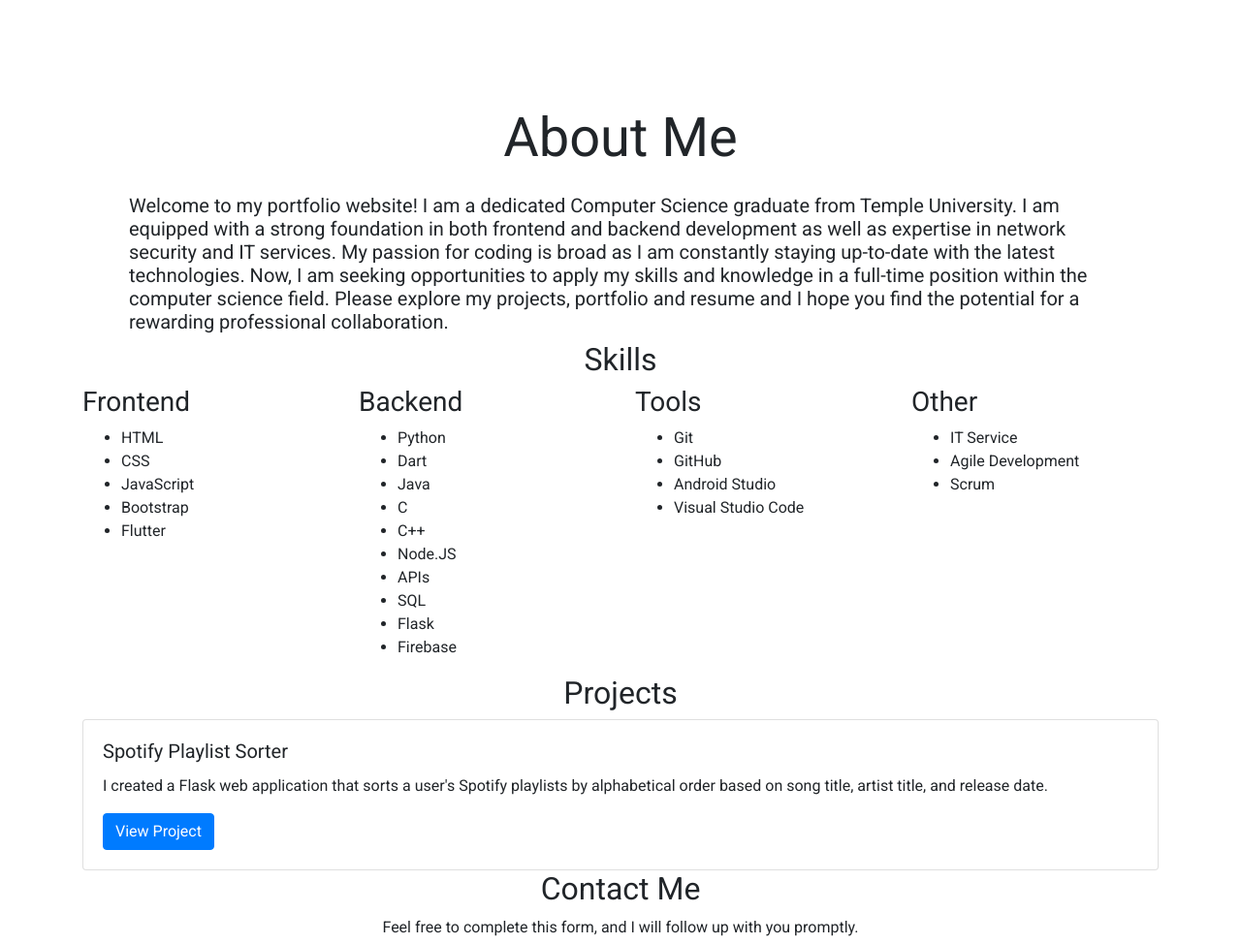
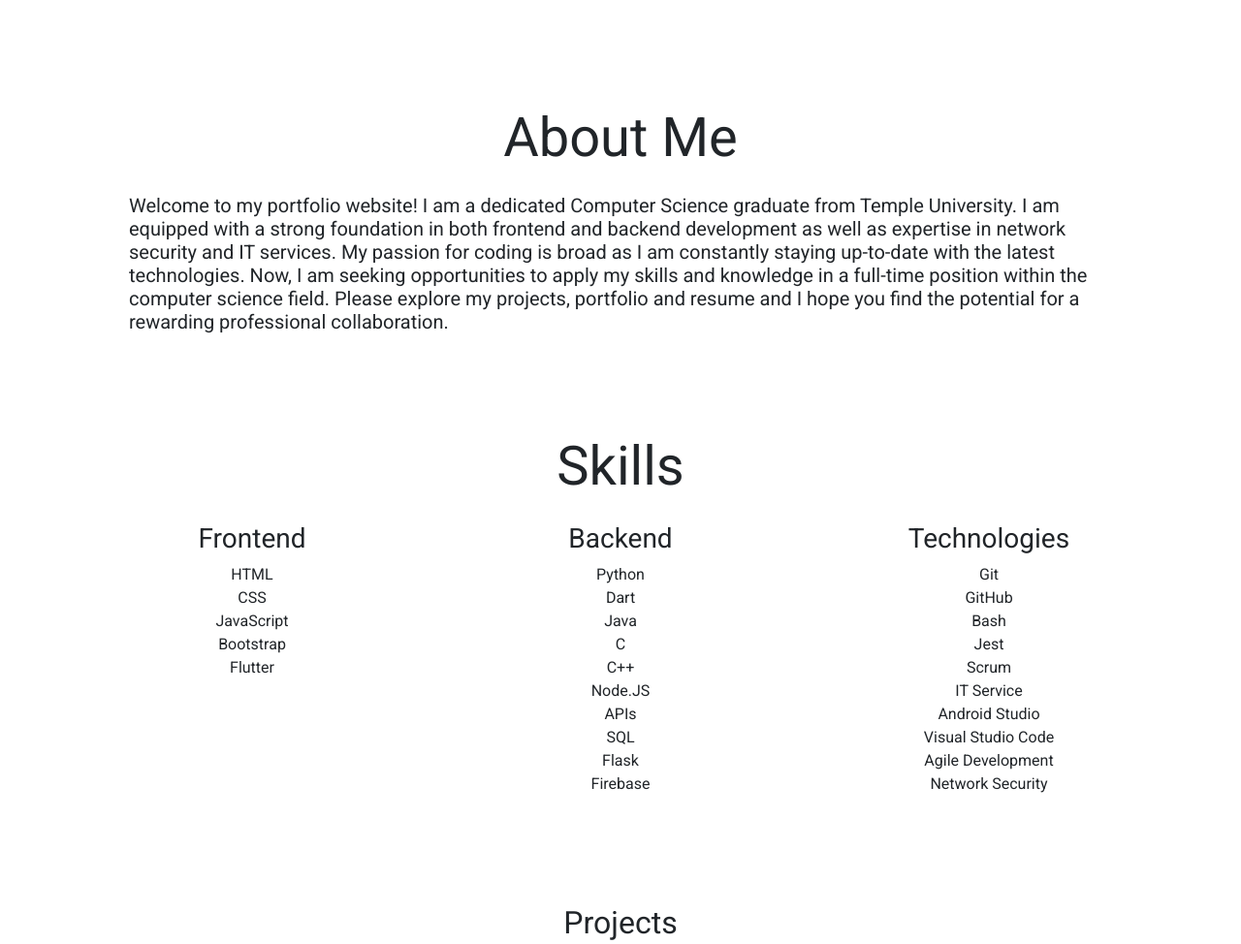
Before and after one commit to tweiss9/portfolio, a website: page public/index.html in a window 1280 px wide. Shown: the part 470-1444 px from the top of the page at 97% size. Drawn offline with nearby package versions, Linux system fonts and the light colour scheme.

Commit message:
better skills section

```diff
--- a/public/index.html
+++ b/public/index.html
@@ -94,7 +94,7 @@
     </section>
 
     <!-- About Me Section -->
-    <section id="about-me" class="">
+    <section id="about-me" class="pb-5 mb-5">
       <div class="container">
         <h2 class="text-center display-4 mb-4">About Me</h2>
         <h5 class="ml-5 mr-5">
@@ -112,13 +112,13 @@
     </section>
 
     <!-- Skills Section -->
-    <section id="skills" class="">
+    <section id="skills" class="pb-5 mb-5">
       <div class="container">
-        <h2 class="text-center">Skills</h2>
-        <div class="row">
-          <div class="col-md-3">
-            <h3>Frontend</h3>
-            <ul>
+        <h2 class="text-center display-4 mb-4">Skills</h2>
+        <div class="justify-content-center row">
+          <div class="col-md-4">
+            <h3 class="text-center">Frontend</h3>
+            <ul class="list-unstyled text-center">
               <li>HTML</li>
               <li>CSS</li>
               <li>JavaScript</li>
@@ -126,9 +126,9 @@
               <li>Flutter</li>
             </ul>
           </div>
-          <div class="col-md-3">
-            <h3>Backend</h3>
-            <ul>
+          <div class="col-md-4">
+            <h3 class="text-center">Backend</h3>
+            <ul class="list-unstyled text-center">
               <li>Python</li>
               <li>Dart</li>
               <li>Java</li>
@@ -141,21 +141,19 @@
               <li>Firebase</li>
             </ul>
           </div>
-          <div class="col-md-3">
-            <h3>Tools</h3>
-            <ul>
+          <div class="col-md-4">
+            <h3 class="text-center">Technologies</h3>
+            <ul class="list-unstyled text-center">
               <li>Git</li>
               <li>GitHub</li>
+              <li>Bash</li>
+              <li>Jest</li>
+              <li>Scrum</li>
+              <li>IT Service</li>
               <li>Android Studio</li>
               <li>Visual Studio Code</li>
-            </ul>
-          </div>
-          <div class="col-md-3">
-            <h3>Other</h3>
-            <ul>
-              <li>IT Service</li>
               <li>Agile Development</li>
-              <li>Scrum</li>
+              <li>Network Security</li>
             </ul>
           </div>
         </div>
```
